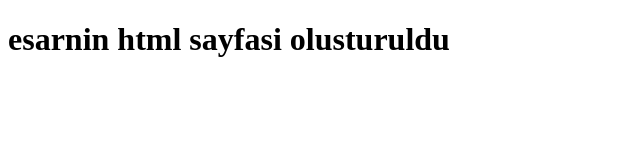
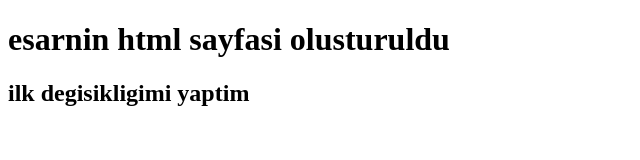
Before and after one commit to ayesra/pullrequesrdeneme, a plain HTML site: page esra.html in a window 1280 px wide. Shown: the whole page, without its empty margins (0-640 px from the left). Drawn offline with Linux system fonts and the light colour scheme.

Commit message:
metin ekledim

```diff
--- a/esra.html
+++ b/esra.html
@@ -8,5 +8,6 @@
 </head>
 <body>
     <h1>esarnin html sayfasi olusturuldu</h1>
+    <h2>ilk degisikligimi yaptim</h2>
 </body>
 </html>
```
